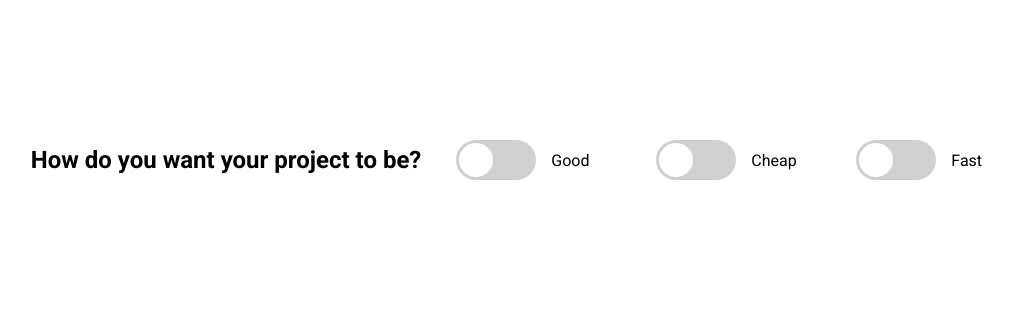
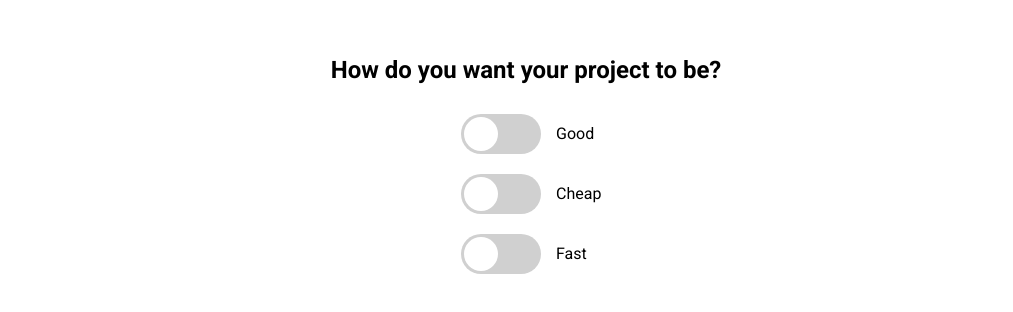
Before and after one commit to wendychen/js-practicing, a plain HTML site: page good-cheap-fast/index.html in a window 1280 px wide. Shown: the part 240-552 px from the top of the page, without its empty margins (114-1127 px from the left). Drawn offline with Linux system fonts and the light colour scheme.

Commit message:
Update style.css

```diff
--- a/good-cheap-fast/style.css
+++ b/good-cheap-fast/style.css
@@ -7,7 +7,7 @@
 body {
   font-family: "Roboto", sans-serif;
   display: flex;
-  flex-direction; column;
+  flex-direction: column;
   align-items: center;
   justify-content: center;
   height: 100vh;
```
